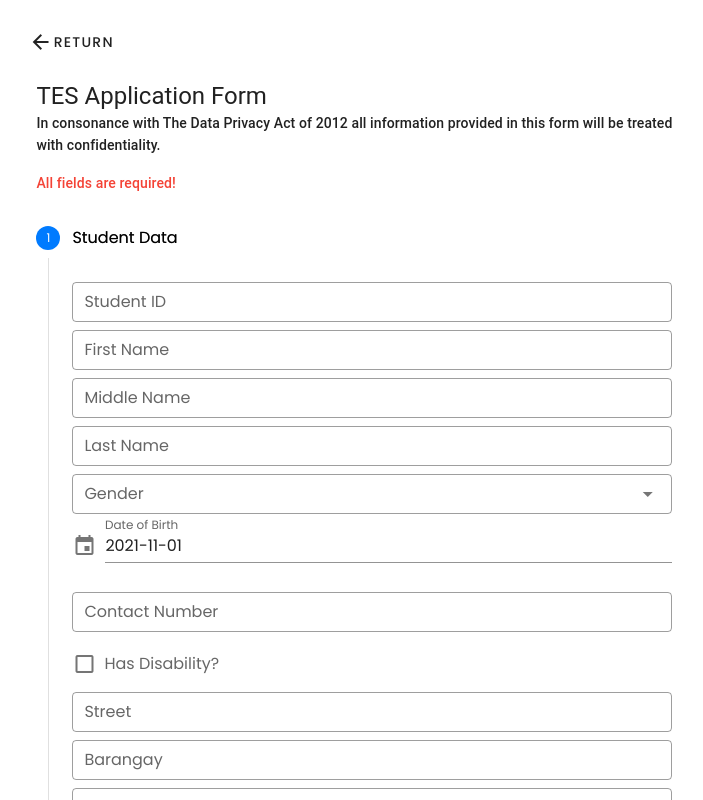
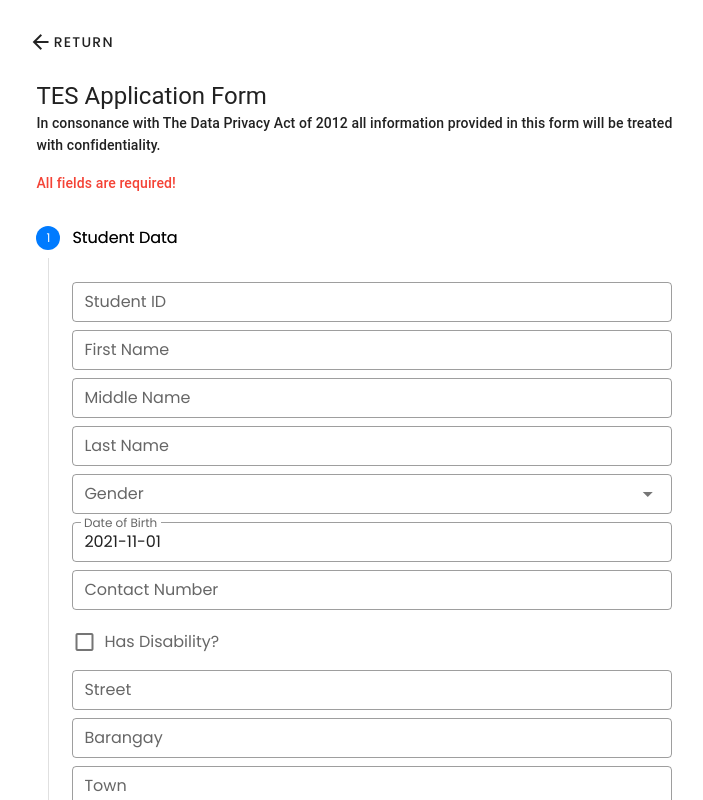
Before and after one commit to newbie2019-hub/evsu-fe, a Vue app: page /apply in a window 1280 px wide. Shown: the top 800 px of the page, without its empty margins (286-989 px from the left). Built offline with nearby package versions, Linux system fonts and the light colour scheme.

Commit message:
updated added 4ps

```diff
--- a/src/assets/js/train.js
+++ b/src/assets/js/train.js
@@ -9,7 +9,7 @@ export default function testData(data){
 
   // console.log(data)
   const householdincome = parseFloat(data.father_monthly_salary) + parseFloat(data.mother_monthly_salary) + parseFloat(data.siblings_monthly_salary)
-  const lowincome = householdincome <= 20000
+  const lowincome = householdincome <= 30000
 
   const testData = [
    [data.hasDisability ? 'TRUE' : 'FALSE', data.father_monthly_salary, data.mother_monthly_salary, data.siblings_monthly_salary, lowincome ? 'TRUE' : 'FALSE', data.house_member]
--- a/src/store/base/index.js
+++ b/src/store/base/index.js
@@ -3,8 +3,8 @@ import axios from 'axios';
 const bearer_token = localStorage.getItem('auth') || ''
 
 const API = axios.create({
-  // baseURL: 'http://127.0.0.1:8000/api'
-  baseURL: 'https://be-evsu-tes.herokuapp.com/api'
+  baseURL: 'http://127.0.0.1:8000/api'
+  // baseURL: 'https://be-evsu-tes.herokuapp.com/api'
 });
 
 API.defaults.headers.common['Authorization'] = `Bearer ${bearer_token}`
--- a/src/views/pages/admin/Application/Apply.vue
+++ b/src/views/pages/admin/Application/Apply.vue
@@ -40,10 +40,13 @@
              >
                <template v-slot:activator="{ on, attrs }">
                  <v-text-field
+                   class="pt-2"
                    v-model="data.birthday"
                    label="Date of Birth"
-                   prepend-icon="mdi-calendar"
                    readonly
+                   outlined
+                   dense
+                    hide-details="auto"
                    v-bind="attrs"
                    v-on="on"
                  ></v-text-field>
@@ -91,6 +94,7 @@
              <v-text-field type="text" class="pt-2" hide-details="auto" :rules="[rules.required]" v-model="data.siblings_monthly_salary" outlined dense label="Siblings Monthly Salary"></v-text-field>
              <v-text-field type="number" class="pt-2" hide-details="auto" :rules="[rules.required]" v-model="data.house_member" outlined dense label="House Member"></v-text-field>
              <v-text-field type="text" class="pt-2" hide-details="auto" :rules="[rules.required]" v-model="data.household_number" outlined dense label="Household Number"></v-text-field>
+             <v-text-field type="text" class="pt-2" hide-details="auto" v-model="data.fourps" outlined dense label="4Ps Number (Optional)"></v-text-field>
              <v-btn
                color="primary" small class="mt-3"
                @click="currentStep = 3">
--- a/src/views/pages/admin/ViewApplicant.vue
+++ b/src/views/pages/admin/ViewApplicant.vue
@@ -56,6 +56,7 @@
           <v-text-field type="text" class="mt-4" readonly hide-details="auto" v-model="selectedApplicant.familyinfo.siblings_monthly_salary" outlined dense label="Siblings Monthly Salary"></v-text-field>
           <v-text-field type="number" class="mt-4" readonly hide-details="auto" v-model="selectedApplicant.familyinfo.house_member" outlined dense label="House Member"></v-text-field>
           <v-text-field type="text" class="mt-4" readonly hide-details="auto" v-model="selectedApplicant.familyinfo.dswd_household_number" outlined dense label="Household Number"></v-text-field>
+          <v-text-field type="text" class="mt-4" readonly hide-details="auto" v-model="selectedApplicant.familyinfo.fourps" outlined dense label="4ps (Optional)"></v-text-field>
       <v-layout class="mt-5">
          <v-dialog
             v-model="dialogDelete"
```
